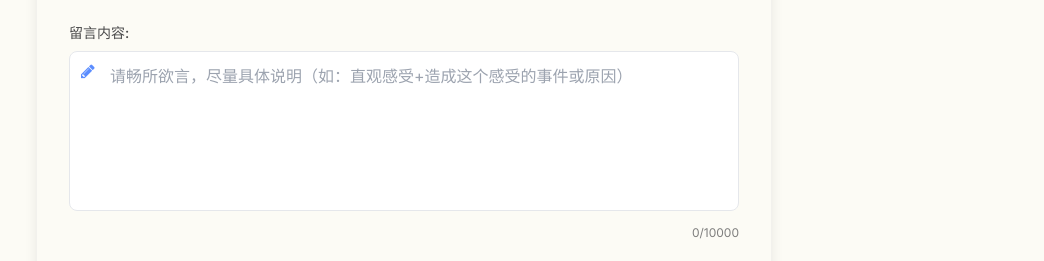
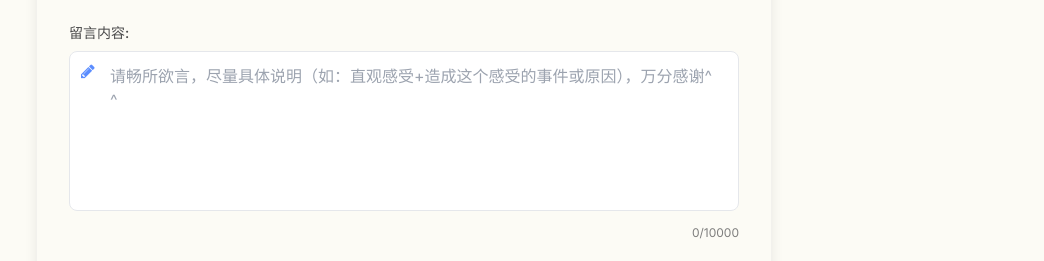
Before and after one commit to xiaoeyuSWU/piping, a plain HTML site: page index.html in a window 1280 px wide. Shown: the part 448-709 px from the top of the page, without its empty margins (236-1280 px from the left). Drawn offline with nearby package versions, Linux system fonts and the light colour scheme.

Commit message:
Update index.html

```diff
--- a/index.html
+++ b/index.html
@@ -117,7 +117,7 @@
                         <div class="absolute inset-y-0 left-0 pl-3 pt-3 flex items-start pointer-events-none">
                             <i class="fa fa-pencil text-primary/70"></i>
                         </div>
-                        <textarea id="message" name="message" required maxlength="10000" placeholder="请畅所欲言，尽量具体说明（如：直观感受+造成这个感受的事件或原因）" class="w-full pl-10 pr-4 py-3 rounded-lg bg-white border border-gray-200 focus:outline-none focus:ring-2 focus:ring-primary/50 transition-colors h-40 resize-none"></textarea>
+                        <textarea id="message" name="message" required maxlength="10000" placeholder="请畅所欲言，尽量具体说明（如：直观感受+造成这个感受的事件或原因），万分感谢^ ^" class="w-full pl-10 pr-4 py-3 rounded-lg bg-white border border-gray-200 focus:outline-none focus:ring-2 focus:ring-primary/50 transition-colors h-40 resize-none"></textarea>
                     </div>
                     <div class="flex justify-between items-center mt-2">
                         <div class="text-xs text-neutral-dark/70">
```
